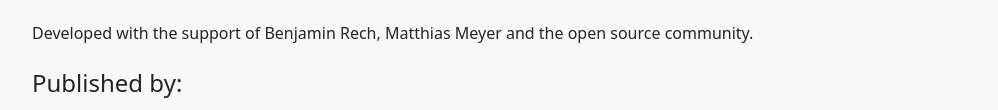
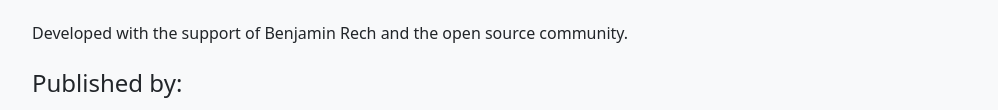
Before and after one commit to snipaid-nlg/demo, a website: page public/imprint.html in a window 1280 px wide. Shown: the part 313-423 px from the top of the page, without its empty margins (50-1048 px from the left). Drawn offline with nearby package versions, Linux system fonts and the light colour scheme.

Commit message:
Update imprint

```diff
--- a/public/imprint.html
+++ b/public/imprint.html
@@ -20,7 +20,7 @@
         </div>
         <!-- Imprint Content -->
         <h1 class="mb-4">Imprint</h1>
-        <p class="mb-1">Developed with the support of Benjamin Rech, Matthias Meyer and the open source community.</p>
+        <p class="mb-1">Developed with the support of Benjamin Rech and the open source community.</p>
         <h4 class="mt-4">Published by:</h4>
         <p class="mb-1">Hannah Greven</p>
         <p class="mb-1">Ringbahnstr. 55</p>
```
